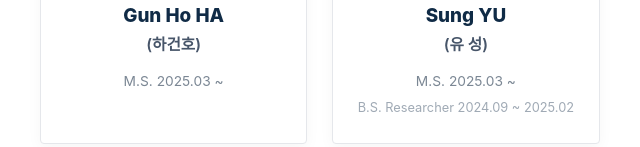
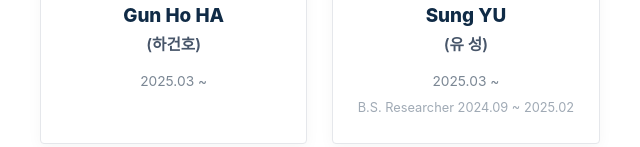
Before and after one commit to sms-laboratory/sms-laboratory.github.io, a plain HTML site: page members.html in a window 1280 px wide. Shown: the part 805-952 px from the top of the page, 28-668 px from the left. Drawn offline with Linux system fonts and the light colour scheme.

Commit message:
Drop M.S. prefix from current period on member cards
Co-Authored-By: Claude Opus 5.5 <noreply@anthropic.com>
Claude-Session: https://claude.ai/code/session_01KxWRM8uRCEetmZxq2TgqD5

```diff
--- a/members.html
+++ b/members.html
@@ -506,7 +506,7 @@
                         </h3>
 
                         <p class="member-sub">
-                            M.S. 2025.03 ~
+                            2025.03 ~
                         </p>
 
                     </div>
@@ -534,7 +534,7 @@
                         </h3>
 
                         <p class="member-sub">
-                            M.S. 2025.03 ~
+                            2025.03 ~
                             <span class="member-history">B.S. Researcher 2024.09 ~ 2025.02</span>
                         </p>
 
```
